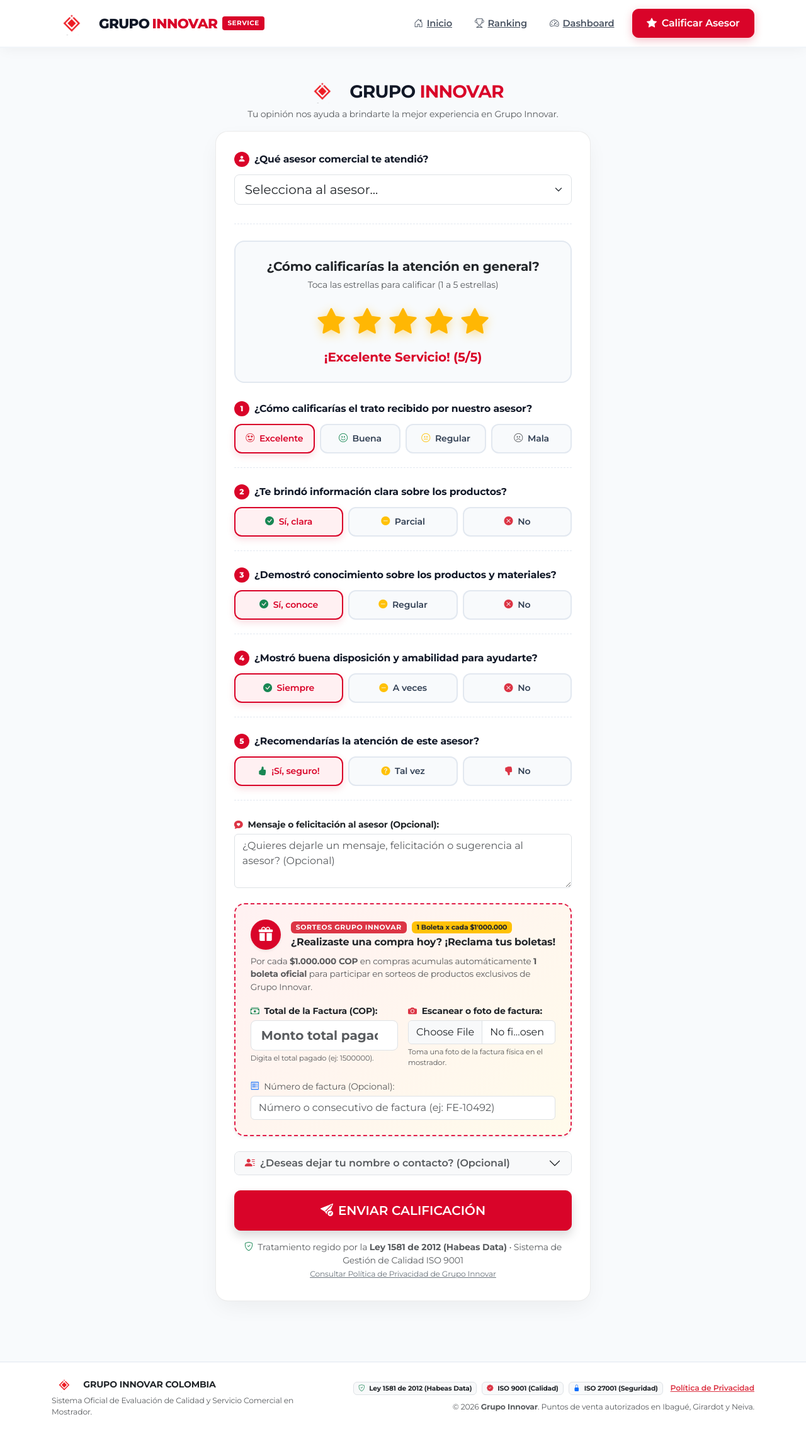
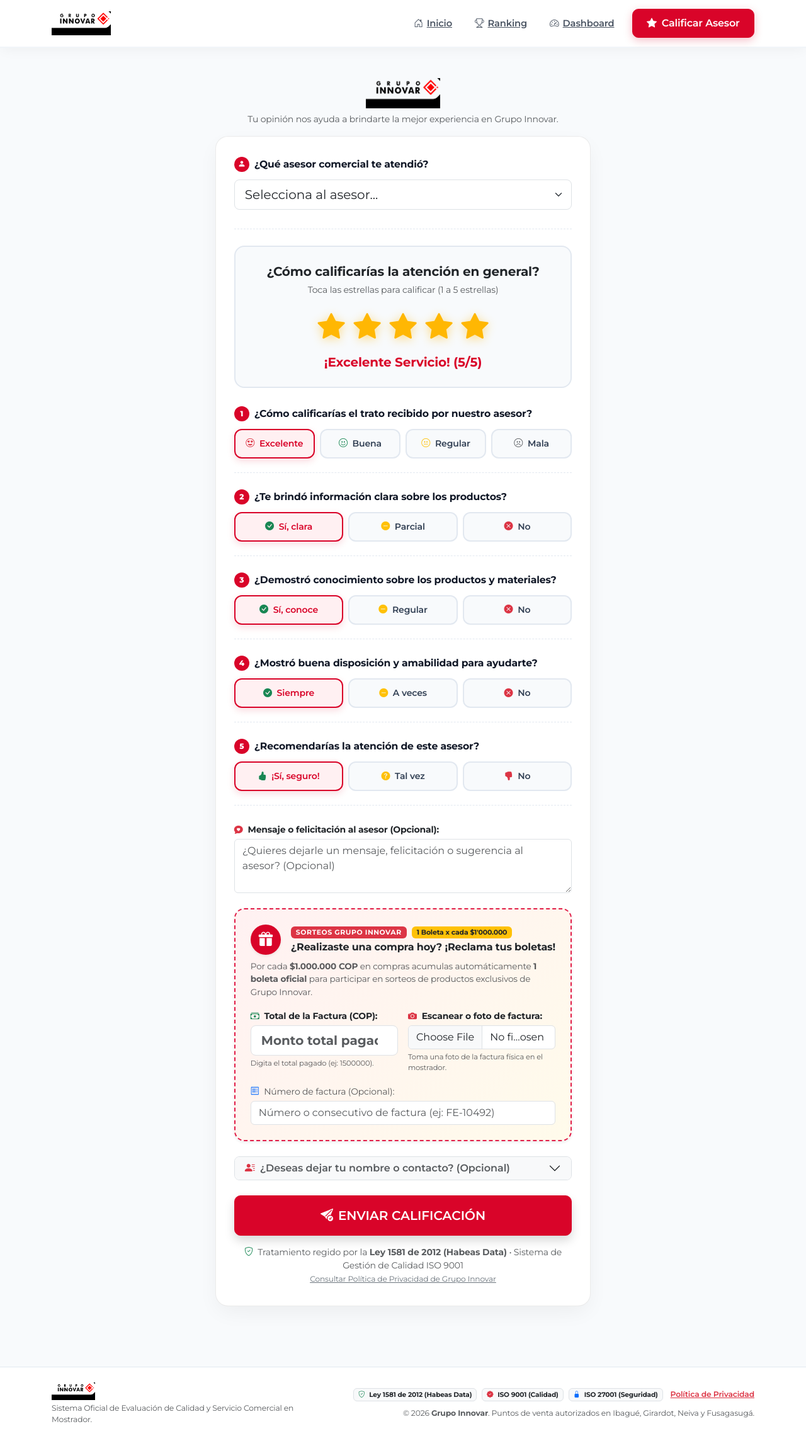
Before and after one commit to mercadeoinnovar-sys/innovar_califica, a Django app: page /evaluar/ in a window 1280 px wide. Shown: the whole page at 63% size. Before the commit the page ends 2246 px from the top, so only its background shows below. Run offline with Django 4.2, Linux system fonts and the light colour scheme; data that the repository does not hold is empty.

Commit message:
feat: Integrate official transparent logo, white logo variant, and full Fusagasuga (Fusa) city presence

```diff
--- a/templates/admin_base.html
+++ b/templates/admin_base.html
@@ -161,8 +161,7 @@
         <!-- HEADER SIDEBAR -->
         <div class="admin-sidebar-header">
             <a href="{% url 'admin_dashboard' %}" class="d-flex align-items-center text-decoration-none text-dark">
-                <img src="/static/images/isotipo_innovar.png" alt="Grupo Innovar" style="height: 34px; width: auto; margin-right: 10px;">
-                <span class="fw-bolder fs-5" style="letter-spacing: -0.03em;">GRUPO<span style="color: var(--innovar-red); margin-left: 4px;">INNOVAR</span></span>
+                <img src="/static/images/logo_grupo_innovar_transparente.png" alt="Grupo Innovar" style="height: 38px; width: auto;">
                 <span class="badge bg-danger ms-2" style="font-size: 0.62rem;">ADMIN</span>
             </a>
             <button class="btn btn-sm btn-light d-lg-none" id="closeSidebarBtn">
--- a/templates/admin_login.html
+++ b/templates/admin_login.html
@@ -5,8 +5,8 @@
 {% block content %}
 <div class="container py-5" style="max-width: 460px;">
     <div class="card-innovar p-4 p-md-5 text-center">
-        <!-- ISOTIPO GRUPO INNOVAR -->
-        <img src="/static/images/isotipo_innovar.png" alt="Grupo Innovar" style="height: 64px; width: auto; margin: 0 auto 1.2rem;">
+        <!-- LOGO GRUPO INNOVAR -->
+        <img src="/static/images/logo_grupo_innovar_transparente.png" alt="Grupo Innovar" style="height: 52px; width: auto; margin: 0 auto 1.2rem;">
 
         <span class="badge bg-danger text-uppercase px-3 py-1 rounded-pill fw-bold mb-2" style="font-size: 0.72rem; letter-spacing: 0.05em;">
             Acceso Restringido
--- a/templates/base.html
+++ b/templates/base.html
@@ -6,21 +6,21 @@
     <title>{% block title %}INNOVAR SERVICE | Grupo Innovar Colombia{% endblock %}</title>
 
     <!-- SEO META TAGS PRIMARIOS -->
-    <meta name="description" content="{% block meta_description %}Plataforma oficial de evaluación y satisfacción de Grupo Innovar Colombia. Consulta las calificaciones de servicio de Cerámicas San Lorenzo, Ferretería Innovar y Supermercado Cerámico en Ibagué, Girardot y Neiva.{% endblock %}">
-    <meta name="keywords" content="Grupo Innovar, Grupo Innovar Colombia, Cerámicas San Lorenzo Ibagué, Supermercado Cerámico, Ferretería Innovar, Ambientes Innovar, Líder Cerámico, acabados Ibagué, cerámicas Neiva, cerámicas Girardot, calificación asesores">
+    <meta name="description" content="{% block meta_description %}Plataforma oficial de evaluación y satisfacción de Grupo Innovar Colombia. Consulta las calificaciones de servicio de Cerámicas San Lorenzo, Ferretería Innovar y Supermercado Cerámico en Ibagué, Girardot, Neiva y Fusagasugá.{% endblock %}">
+    <meta name="keywords" content="Grupo Innovar, Grupo Innovar Colombia, Cerámicas San Lorenzo Ibagué, Supermercado Cerámico, Ferretería Innovar, Ambientes Innovar, Líder Cerámico, acabados Ibagué, cerámicas Neiva, cerámicas Girardot, cerámicas Fusagasugá, calificación asesores">
     <meta name="author" content="Grupo Innovar Colombia">
     <meta name="robots" content="index, follow">
     <link rel="canonical" href="{{ request.build_absolute_uri }}">
 
     <!-- FAVICON OFICIAL CON ISOTIPO ROMBO ROJO -->
-    <link rel="icon" type="image/png" href="/static/images/isotipo_innovar.png">
+    <link rel="icon" type="image/png" href="/static/images/isotipo_innovar_nuevo.png">
 
     <!-- OPEN GRAPH (PARA COMPARTIR EN WHATSAPP, FACEBOOK, LINKEDIN) -->
     <meta property="og:type" content="website">
     <meta property="og:site_name" content="Grupo Innovar Service">
     <meta property="og:url" content="{{ request.build_absolute_uri }}">
     <meta property="og:title" content="{% block og_title %}Grupo Innovar | Sistema de Calificación y Excelencia en Servicio{% endblock %}">
-    <meta property="og:description" content="{% block og_description %}Tu opinión es clave para Grupo Innovar. Califica la atención de nuestros asesores y consulta el ranking oficial en Ibagué, Girardot y Neiva.{% endblock %}">
+    <meta property="og:description" content="{% block og_description %}Tu opinión es clave para Grupo Innovar. Califica la atención de nuestros asesores y consulta el ranking oficial en Ibagué, Girardot, Neiva y Fusagasugá.{% endblock %}">
     <meta property="og:image" content="{{ request.scheme }}://{{ request.get_host }}/static/images/logo_grupo_innovar_vertical.png">
 
     <!-- TWITTER CARDS -->
@@ -236,10 +236,8 @@
     <!-- NAVBAR CORPORATIVO -->
     <nav class="navbar navbar-expand-lg navbar-innovar sticky-top">
         <div class="container">
-            <a class="navbar-brand-innovar" href="{% url 'home' %}">
-                <img src="/static/images/isotipo_innovar.png" alt="Grupo Innovar" style="height: 38px; width: auto; margin-right: 8px;">
-                <span>GRUPO</span><span style="color: var(--innovar-red); margin-left: 4px;">INNOVAR</span>
-                <span class="brand-badge">Service</span>
+            <a class="navbar-brand-innovar d-flex align-items-center" href="{% url 'home' %}">
+                <img src="/static/images/logo_grupo_innovar_transparente.png" alt="Grupo Innovar" style="height: 38px; width: auto;">
             </a>
 
             <button class="navbar-toggler border-0" type="button" data-bs-toggle="collapse" data-bs-target="#navInnovar" aria-controls="navInnovar" aria-expanded="false" aria-label="Navegación">
@@ -284,8 +282,7 @@
             <div class="row align-items-center gy-3">
                 <div class="col-lg-5 text-lg-start">
                     <div class="d-flex align-items-center justify-content-center justify-content-lg-start gap-2 mb-1">
-                        <img src="/static/images/isotipo_innovar.png" alt="Grupo Innovar" style="height: 24px;">
-                        <span class="fw-bold text-dark">GRUPO INNOVAR COLOMBIA</span>
+                        <img src="/static/images/logo_grupo_innovar_transparente.png" alt="Grupo Innovar" style="height: 28px; width: auto;">
                     </div>
                     <small class="text-muted d-block">Sistema Oficial de Evaluación de Calidad y Servicio Comercial en Mostrador.</small>
                 </div>
@@ -299,7 +296,7 @@
                         </a>
                     </div>
                     <small class="text-muted">
-                        &copy; 2026 <strong>Grupo Innovar</strong>. Puntos de venta autorizados en Ibagué, Girardot y Neiva.
+                        &copy; 2026 <strong>Grupo Innovar</strong>. Puntos de venta autorizados en Ibagué, Girardot, Neiva y Fusagasugá.
                     </small>
                 </div>
             </div>
@@ -312,7 +309,7 @@
             <div class="modal-content rounded-4 border-0 shadow">
                 <div class="modal-header border-bottom py-3" style="background: linear-gradient(135deg, #111827 0%, #1F2937 100%); color: white;">
                     <div class="d-flex align-items-center gap-2">
-                        <img src="/static/images/isotipo_innovar.png" alt="Grupo Innovar" style="height: 28px;">
+                        <img src="/static/images/logo_grupo_innovar_blanco.png" alt="Grupo Innovar" style="height: 26px; width: auto;">
                         <h5 class="modal-title fw-bold" id="modalHabeasDataLabel">Política de Tratamiento de Datos Personales</h5>
                     </div>
                     <button type="button" class="btn-close btn-close-white" data-bs-dismiss="modal" aria-label="Cerrar"></button>
@@ -321,13 +318,13 @@
                     <div class="alert alert-light border d-flex align-items-center gap-3 p-3 mb-3 rounded-3">
                         <i class="bi bi-shield-lock-fill text-danger fs-2 flex-shrink-0"></i>
                         <div>
-                            <strong class="text-dark">GRUPO INNOVAR COLOMBIA</strong> &bull; Ibagué &bull; Girardot &bull; Neiva<br>
+                            <strong class="text-dark">GRUPO INNOVAR COLOMBIA</strong> &bull; Ibagué &bull; Girardot &bull; Neiva &bull; Fusagasugá<br>
                             <small class="text-muted">Compromiso institucional de protección de datos en cumplimiento de la Ley Estatutaria 1581 de 2012, Decreto Reglamentario 1377 de 2013 y estándares internacionales ISO 9001 (Calidad) e ISO/IEC 27001 (Seguridad de la Información).</small>
                         </div>
                     </div>
 
                     <h6 class="fw-bold text-dark mt-3"><i class="bi bi-building me-1 text-danger"></i> 1. Responsable del Tratamiento</h6>
-                    <p>El responsable del tratamiento de los datos personales suministrados a través de la plataforma de evaluación y servicio es <strong>GRUPO INNOVAR</strong>, con sede principal en la ciudad de Ibagué (Tolima) y salas de venta en Girardot (Cundinamarca) y Neiva (Huila).</p>
+                    <p>El responsable del tratamiento de los datos personales suministrados a través de la plataforma de evaluación y servicio es <strong>GRUPO INNOVAR</strong>, con sede principal en la ciudad de Ibagué (Tolima) y salas de venta en Girardot, Neiva y Fusagasugá (Cundinamarca).</p>
 
                     <h6 class="fw-bold text-dark mt-3"><i class="bi bi-bullseye me-1 text-danger"></i> 2. Finalidades de la Recolección</h6>
                     <p>La información recolectada (calificación del servicio y datos de contacto opcionales como nombre o celular) se destina exclusivamente a:</p>
@@ -351,7 +348,7 @@
                     <p>Grupo Innovar adopta medidas técnicas de cifrado en tránsito, bases de datos seguras con control de acceso por roles, protección contra inyecciones y registros de auditoría para garantizar que la información de los clientes no sufra adulteración, pérdida, consulta o acceso no autorizado.</p>
 
                     <h6 class="fw-bold text-dark mt-3"><i class="bi bi-envelope-at-fill me-1 text-danger"></i> 5. Canales de Atención para Ejercicio de Habeas Data</h6>
-                    <p>Para consultas, peticiones de rectificación o supresión de datos, puede dirigirse al correo oficial: <strong class="text-danger">servicioalcliente@grupoinnovar.co</strong> o de forma física en cualquiera de nuestras 9 salas de venta en Ibagué, Girardot y Neiva.</p>
+                    <p>Para consultas, peticiones de rectificación o supresión de datos, puede dirigirse al correo oficial: <strong class="text-danger">servicioalcliente@grupoinnovar.co</strong> o de forma física en cualquiera de nuestras salas de venta en Ibagué, Girardot, Neiva y Fusagasugá.</p>
                 </div>
                 <div class="modal-footer border-top py-2">
                     <button type="button" class="btn btn-dark rounded-pill px-4" data-bs-dismiss="modal">Cerrar y Conforme</button>
--- a/templates/main/admin_dashboard.html
+++ b/templates/main/admin_dashboard.html
@@ -8,7 +8,7 @@
     <div class="d-flex flex-wrap justify-content-between align-items-center mb-4 pb-2 border-bottom gap-3">
         <div>
             <h3 class="fw-bold mb-1" style="color: var(--innovar-dark);">Dashboard de Control y Calidad</h3>
-            <p class="text-muted small mb-0">Métricas consolidadas de servicio al cliente en Ibagué, Girardot y Neiva.</p>
+            <p class="text-muted small mb-0">Métricas consolidadas de servicio al cliente en Ibagué, Girardot, Neiva y Fusagasugá.</p>
         </div>
         <div class="d-flex gap-2">
             <a href="{% url 'qr_management' %}" class="btn btn-outline-dark d-flex align-items-center gap-2 rounded-pill btn-sm">
@@ -188,7 +188,7 @@
             <div class="card-innovar p-4 h-100">
                 <div class="d-flex justify-content-between align-items-center mb-3">
                     <h5 class="fw-bold mb-0">Evaluaciones por Ciudad</h5>
-                    <small class="text-muted">Ibagué, Girardot y Neiva</small>
+                    <small class="text-muted">Ibagué, Girardot, Neiva y Fusagasugá</small>
                 </div>
                 <div style="position: relative; height: 260px;">
                     <canvas id="cityChart"></canvas>
--- a/templates/main/admin_locations.html
+++ b/templates/main/admin_locations.html
@@ -8,10 +8,10 @@
     <div class="d-flex flex-wrap justify-content-between align-items-center mb-4 pb-2 border-bottom gap-3">
         <div>
             <h3 class="fw-bold mb-1" style="color: var(--innovar-dark);">Sedes Oficiales de Grupo Innovar</h3>
-            <p class="text-muted small mb-0">Red de puntos de venta y distribución en Ibagué, Girardot y Neiva.</p>
+            <p class="text-muted small mb-0">Red de puntos de venta y distribución en Ibagué, Girardot, Neiva y Fusagasugá.</p>
         </div>
         <span class="badge bg-danger fs-6 px-3 py-2 rounded-pill">
-            9 Sedes Oficiales Activas
+            {{ locations_list|length }} Sedes Oficiales Activas
         </span>
     </div>
 
--- a/templates/main/admin_reports.html
+++ b/templates/main/admin_reports.html
@@ -112,14 +112,14 @@
         </div>
     </div>
 
-    <!-- DESEMPEÑO REGIONAL CONSOLIDADO POR CIUDAD (IBAGUÉ, GIRARDOT Y NEIVA) -->
+    <!-- DESEMPEÑO REGIONAL CONSOLIDADO POR CIUDAD (IBAGUÉ, GIRARDOT, NEIVA Y FUSAGASUGÁ) -->
     <div class="card-innovar p-4 mb-4">
         <h5 class="fw-bold mb-3 d-flex align-items-center gap-2">
-            <i class="bi bi-geo-alt-fill text-danger"></i> Desempeño Regional por Ciudad
+            <i class="bi bi-geo-alt-fill text-danger"></i> Desempeño Regional Consolidado por Ciudad (Ibagué, Girardot, Neiva y Fusagasugá)
         </h5>
         <div class="row g-3">
             {% for c in city_stats %}
-            <div class="col-md-4">
+            <div class="col-sm-6 col-lg-3">
                 <div class="p-3 rounded-4 bg-light border h-100">
                     <div class="d-flex justify-content-between align-items-center mb-2">
                         <h6 class="fw-bold text-dark mb-0">{{ c.city }}</h6>
--- a/templates/main/evaluate.html
+++ b/templates/main/evaluate.html
@@ -179,9 +179,8 @@
 
     <!-- HEADER INSTITUCIONAL -->
     <div class="text-center mb-3">
-        <div class="d-inline-flex align-items-center gap-2 mb-1">
-            <img src="/static/images/isotipo_innovar.png" alt="Grupo Innovar" style="height: 38px; width: auto;">
-            <span class="fw-bolder fs-3" style="letter-spacing: -0.03em;">GRUPO <span style="color: var(--innovar-red);">INNOVAR</span></span>
+        <div class="d-inline-flex align-items-center justify-content-center mb-1">
+            <img src="/static/images/logo_grupo_innovar_transparente.png" alt="Grupo Innovar" style="height: 48px; width: auto;">
         </div>
         <p class="text-muted small mb-3">Tu opinión nos ayuda a brindarte la mejor experiencia en Grupo Innovar.</p>
     </div>
--- a/templates/main/home.html
+++ b/templates/main/home.html
@@ -15,7 +15,7 @@
                 <span style="color: var(--innovar-red);">Servicio que Transforma.</span>
             </h1>
             <p class="lead text-muted mb-4" style="font-size: 1.15rem; max-width: 580px;">
-                Bienvenido al sistema oficial de <strong>Grupo Innovar</strong> para medir, reconocer y potenciar la calidad de atención de nuestro equipo comercial en Ibagué, Girardot y Neiva.
+                Bienvenido al sistema oficial de <strong>Grupo Innovar</strong> para medir, reconocer y potenciar la calidad de atención de nuestro equipo comercial en Ibagué, Girardot, Neiva y Fusagasugá.
             </p>
             <div class="d-flex flex-wrap gap-3 justify-content-center justify-content-lg-start">
                 <a href="{% url 'evaluate' %}" class="btn btn-innovar btn-lg d-flex align-items-center gap-2">
@@ -51,7 +51,7 @@
                     <div class="col-12">
                         <div class="p-3 rounded-4 text-white" style="background: linear-gradient(135deg, #111827 0%, #1F2937 100%);">
                             <div class="h3 fw-bold mb-0 text-white">{{ total_advisors }} Asesores Activos</div>
-                            <small class="text-white-50">Sedes en Ibagué, Girardot y Neiva</small>
+                            <small class="text-white-50">Sedes en Ibagué, Girardot, Neiva y Fusagasugá</small>
                         </div>
                     </div>
                 </div>
--- a/templates/main/print_display.html
+++ b/templates/main/print_display.html
@@ -201,9 +201,8 @@
     <div class="counter-display">
         <!-- HEADER ROJO CORPORATIVO -->
         <div class="display-header">
-            <div style="display: flex; align-items: center; justify-content: center; gap: 8px; margin-bottom: 10px;">
-                <img src="/static/images/isotipo_innovar.png" alt="Grupo Innovar" style="height: 30px; filter: brightness(0) invert(1);">
-                <span class="brand-badge" style="margin-bottom: 0;">GRUPO INNOVAR</span>
+            <div style="display: flex; align-items: center; justify-content: center; margin-bottom: 12px;">
+                <img src="/static/images/logo_grupo_innovar_blanco.png" alt="Grupo Innovar" style="height: 38px; width: auto;">
             </div>
             <h1 class="display-title">¿Cómo fue tu experiencia hoy?</h1>
             <p class="display-subtitle">Tu opinión nos ayuda a brindarte la mejor atención</p>
```
Also changed, not shown: static/images/isotipo_innovar_nuevo.png (added), static/images/logo_grupo_innovar_blanco.png (added), static/images/logo_grupo_innovar_transparente.png (added).
